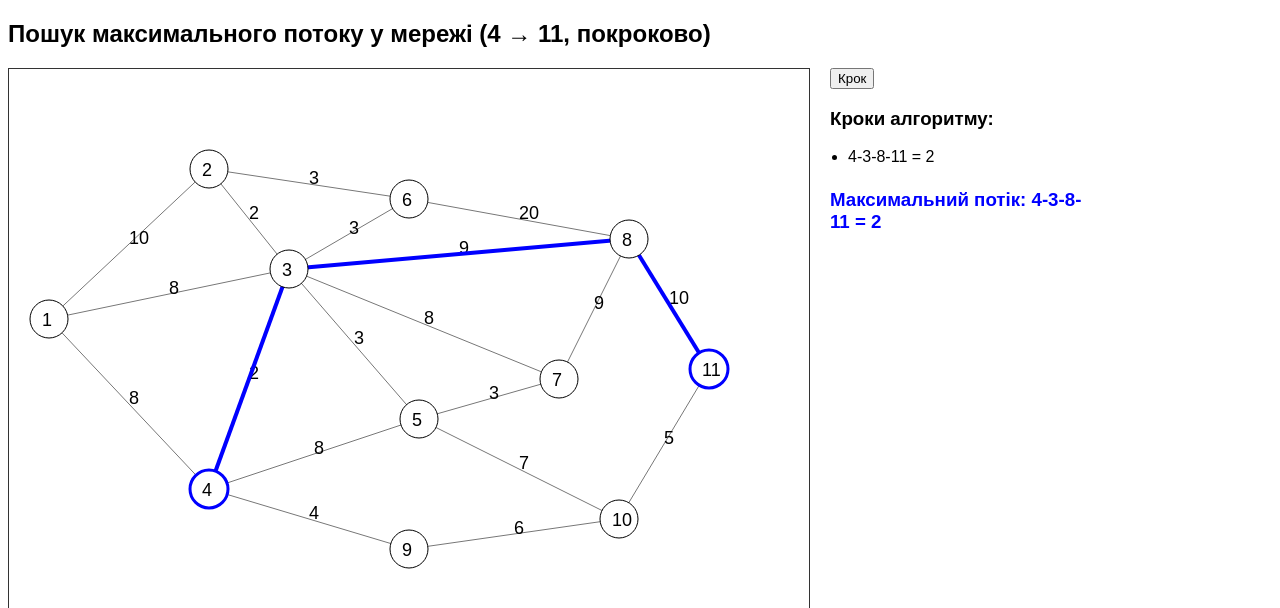
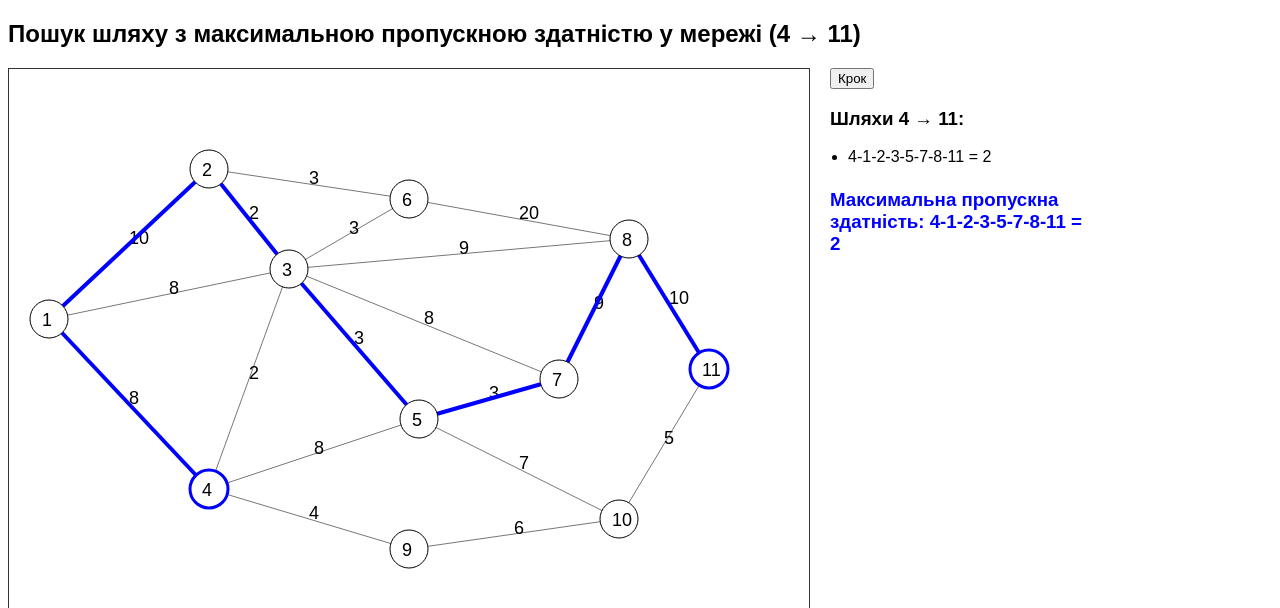
Before and after one commit to leeremihell/al-laba14, a plain HTML site: page index.html in a window 1280 px wide. Both pictures are taken after a click on the button "Крок". Shown: the top 608 px of the page. Drawn offline with Linux system fonts and the light colour scheme.

Commit message:
Update index.html

```diff
--- a/index.html
+++ b/index.html
@@ -2,7 +2,7 @@
 <html lang="uk">
 <head>
 <meta charset="UTF-8" />
-<title>Пошук максимального потоку (Edmonds–Karp, покроково)</title>
+<title>Пошук максимальної пропускної здатності шляху (4 → 11)</title>
 <style>
   body { font-family: sans-serif; }
   #graph { border: 1px solid #333; }
@@ -13,7 +13,7 @@
 </head>
 
 <body>
-<h2>Пошук максимального потоку у мережі (4 → 11, покроково)</h2>
+<h2>Пошук шляху з максимальною пропускною здатністю у мережі (4 → 11)</h2>
 
 <div style="display:flex; align-items:flex-start;">
   <canvas id="graph" width="800" height="540"></canvas>
@@ -21,10 +21,10 @@
   <div id="panel">
     <button id="stepBtn">Крок</button>
 
-    <h3>Кроки алгоритму:</h3>
+    <h3>Шляхи 4 → 11:</h3>
     <ul id="edgeList"></ul>
 
-    <h3 id="finalFlow" style="color:blue;">Максимальний потік: -</h3>
+    <h3 id="finalFlow" style="color:blue;">Максимальна пропускна здатність: -</h3>
   </div>
 </div>
 
@@ -88,11 +88,11 @@ const nodes = {};
 }
 
 // ------------------------------
-//   Ребра и остаточная сеть
+//   Ребра и матрица capacity (БЕЗ остаточной сети)
 // ------------------------------
 let edges = [];
-let residual = {};
-for (let i = 1; i <= 11; i++) residual[i] = {};
+let capacity = {};
+for (let i = 1; i <= 11; i++) capacity[i] = {};
 
 {
   const xml = new DOMParser().parseFromString(xmlText, "application/xml");
@@ -102,9 +102,9 @@ for (let i = 1; i <= 11; i++) residual[i] = {};
     let c = +l.getAttribute("capacity");
 
     edges.push([u, v, c]);
-
-    residual[u][v] = (residual[u][v] || 0) + c;
-    residual[v][u] = (residual[v][u] || 0) + c;
+    // граф НЕНАПРАВЛЕННЫЙ → делаем ребро двусторонним
+    capacity[u][v] = c;
+    capacity[v][u] = c;
   });
 }
 
@@ -114,75 +114,70 @@ for (let i = 1; i <= 11; i++) residual[i] = {};
 const SOURCE = 4;
 const SINK = 11;
 
-let currentPathEdges = [];
-let bestFlow = 0;
-let bestPath = null;
+let currentPathEdges = [];   // путь, который сейчас подсвечиваем
+let bestWidth = -Infinity;   // максимальная "пропускная способность" (максимум из минимумов)
+let bestPath = null;         // путь с максимальной пропускной способностью
+let allPaths = [];           // все простые пути из 4 в 11
+let pathIndex = 0;           // какой путь сейчас показываем
 
 // ------------------------------
-//   BFS — один путь
+//   DFS — поиск всех путей 4 → 11
 // ------------------------------
-function findAugmentingPath(source, sink) {
-  let parent = {};
-  let visited = new Set();
-  let q = [source];
-  visited.add(source);
-  parent[source] = -1;
+function dfs(u, path, visited) {
+  if (u === SINK) {
+    allPaths.push(path.slice());
+    return;
+  }
 
-  while (q.length > 0) {
-    let u = q.shift();
-
-    for (let v in residual[u]) {
-      v = +v;
-      if (!visited.has(v) && residual[u][v] > 0) {
-        visited.add(v);
-        parent[v] = u;
-        q.push(v);
-        if (v === sink) {
-          let path = [];
-          let cur = sink;
-          while (cur !== -1) {
-            path.push(cur);
-            cur = parent[cur];
-          }
-          path.reverse();
-
-          let pathFlow = Infinity;
-          for (let i = 0; i < path.length - 1; i++) {
-            pathFlow = Math.min(pathFlow, residual[path[i]][path[i+1]]);
-          }
-
-          return { path, pathFlow };
-        }
-      }
+  for (let v in capacity[u]) {
+    v = +v;
+    if (!visited.has(v)) {
+      visited.add(v);
+      path.push(v);
+      dfs(v, path, visited);
+      path.pop();
+      visited.delete(v);
     }
   }
+}
 
-  return null;
+// считаем все пути один раз при старте
+(function buildAllPaths() {
+  let visited = new Set();
+  visited.add(SOURCE);
+  dfs(SOURCE, [SOURCE], visited);
+})();
+
+// ------------------------------
+//   минимальная capacity по пути
+//   (то, что ты называешь "пропускной способностью пути")
+// ------------------------------
+function minCapacityOnPath(path) {
+  let minCap = Infinity;
+  for (let i = 0; i < path.length - 1; i++) {
+    let u = path[i];
+    let v = path[i + 1];
+    let c = capacity[u][v];
+    if (c == null) return Infinity; // на всякий случай
+    minCap = Math.min(minCap, c);
+  }
+  return minCap;
 }
 
 // ------------------------------
-//   Один шаг алгоритма
+//   Один шаг: показать следующий путь
 // ------------------------------
-function stepMaxFlow() {
-  const result = findAugmentingPath(SOURCE, SINK);
-
-  if (!result) {
+function stepShowPaths() {
+  if (pathIndex >= allPaths.length) {
+    // пути закончились — больше нечего показывать
     document.getElementById("stepBtn").disabled = true;
     return;
   }
 
-  const path = result.path;
-  const pathFlow = result.pathFlow;
+  const path = allPaths[pathIndex++];
+  const width = minCapacityOnPath(path); // "максимальна пропускна здатність" этого пути = минимум по рёбрам
 
-  // обновляем остаточную сеть
-  for (let i = 0; i < path.length - 1; i++) {
-    let u = path[i];
-    let v = path[i+1];
-    residual[u][v] -= pathFlow;
-    residual[v][u] += pathFlow;
-  }
-
-  // подсветка пути
+  // подсветка текущего пути
   currentPathEdges = [];
   for (let i = 0; i < path.length - 1; i++) {
     currentPathEdges.push([path[i], path[i+1]]);
@@ -191,18 +186,18 @@ function stepMaxFlow() {
   // лог
   const list = document.getElementById("edgeList");
   const li = document.createElement("li");
-  li.textContent = path.join("-") + " = " + pathFlow;
+  li.textContent = path.join("-") + " = " + width;
   list.appendChild(li);
 
-  // обновление "максимального" пути (по пропускной способности)
-  if (pathFlow > bestFlow) {
-    bestFlow = pathFlow;
+  // обновляем лучший путь (тот, у которого минимум по рёбрам максимальный)
+  if (width > bestWidth) {
+    bestWidth = width;
     bestPath = path.slice();
   }
 
   if (bestPath) {
     document.getElementById("finalFlow").textContent =
-      "Максимальний потік: " + bestPath.join("-") + " = " + bestFlow;
+      "Максимальна пропускна здатність: " + bestPath.join("-") + " = " + bestWidth;
   }
 
   draw();
@@ -245,7 +240,7 @@ function draw() {
     });
   }
 
-  // вершины — но 4 и 11 выделяем синим
+  // вершины — 4 и 11 выделяем синим
   for (let i = 1; i <= 11; i++) {
     const {x,y} = nodes[i];
 
@@ -271,7 +266,7 @@ function draw() {
 
 draw();
 
-document.getElementById("stepBtn").onclick = stepMaxFlow;
+document.getElementById("stepBtn").onclick = stepShowPaths;
 </script>
 
 </body>
```
